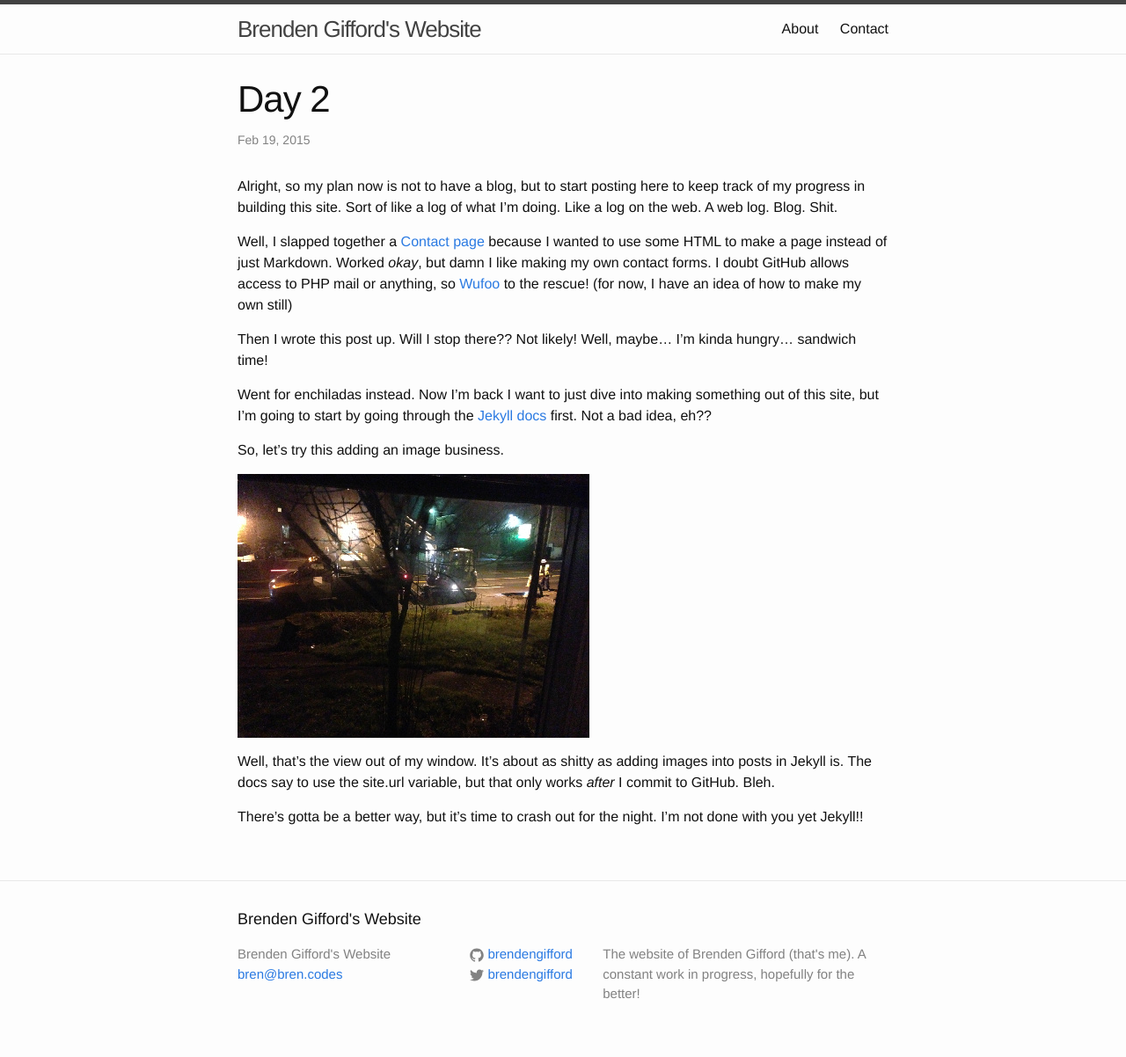
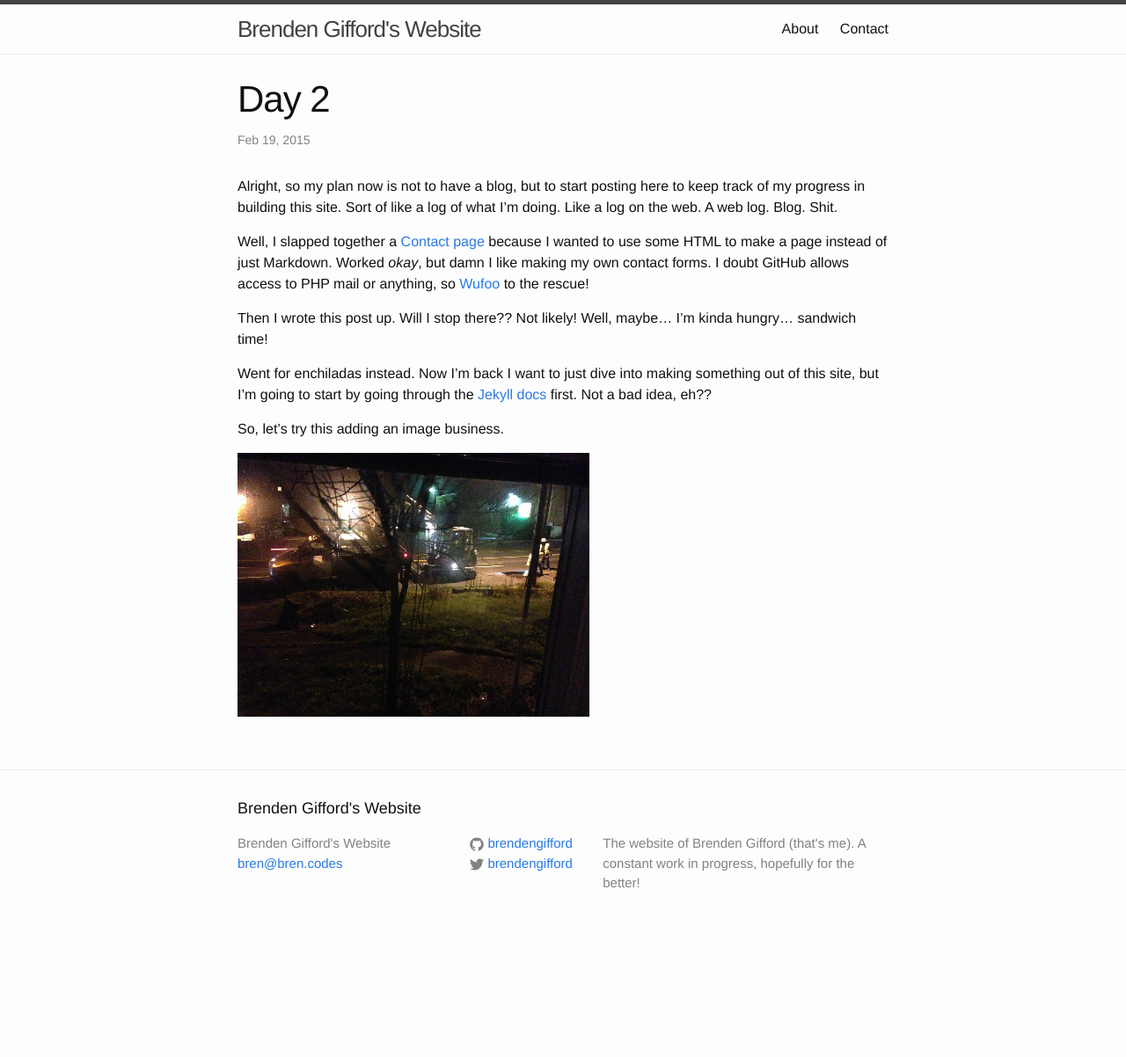
Before and after one commit to brendengifford/brendengifford.github.io, a Jekyll site: the page built from _posts/sitelog/2015-02-19-day-2.md, in a window 1280 px wide. Shown: the whole page at 88% size. Built offline with Jekyll 4.4.1, drawn with Linux system fonts in a browser that asks for light colours; after the commit the page ends 1076 px from its top, so only the background shows below that.

Commit message:
Revert "update Day 2 post"
This reverts commit 0adfbdc9728b88851d6cb16c578abab4ec2efb71.

```diff
--- a/_posts/sitelog/2015-02-19-day-2.md
+++ b/_posts/sitelog/2015-02-19-day-2.md
@@ -7,7 +7,7 @@ category: sitelog
 
 Alright, so my plan now is not to have a blog, but to start posting here to keep track of my progress in building this site. Sort of like a log of what I'm doing. Like a log on the web. A web log. Blog. Shit.
 
-Well, I slapped together a [Contact page][contact] because I wanted to use some HTML to make a page instead of just Markdown. Worked *okay*, but damn I like making my own contact forms. I doubt GitHub allows access to PHP mail or anything, so [Wufoo][wufoo] to the rescue! (for now, I have an idea of how to make my own still)
+Well, I slapped together a [Contact page][contact] because I wanted to use some HTML to make a page instead of just Markdown. Worked *okay*, but damn I like making my own contact forms. I doubt GitHub allows access to PHP mail or anything, so [Wufoo][wufoo] to the rescue!
 
 Then I wrote this post up. Will I stop there?? Not likely! Well, maybe... I'm kinda hungry... sandwich time!
 
@@ -17,10 +17,6 @@ So, let's try this adding an image business.
 
 ![The view out of my window]({{ site.url }}/img/out-my-window.jpg)
 
-Well, that's the view out of my window. It's about as shitty as adding images into posts in Jekyll is. The docs say to use the site.url variable, but that only works *after* I commit to GitHub. Bleh.
-
-There's gotta be a better way, but it's time to crash out for the night. I'm not done with you yet Jekyll!!
-
 [contact]: /contact/
 [wufoo]:   http://www.wufoo.com/
 [docs]:    http://jekyllrb.com/docs/home/
```
